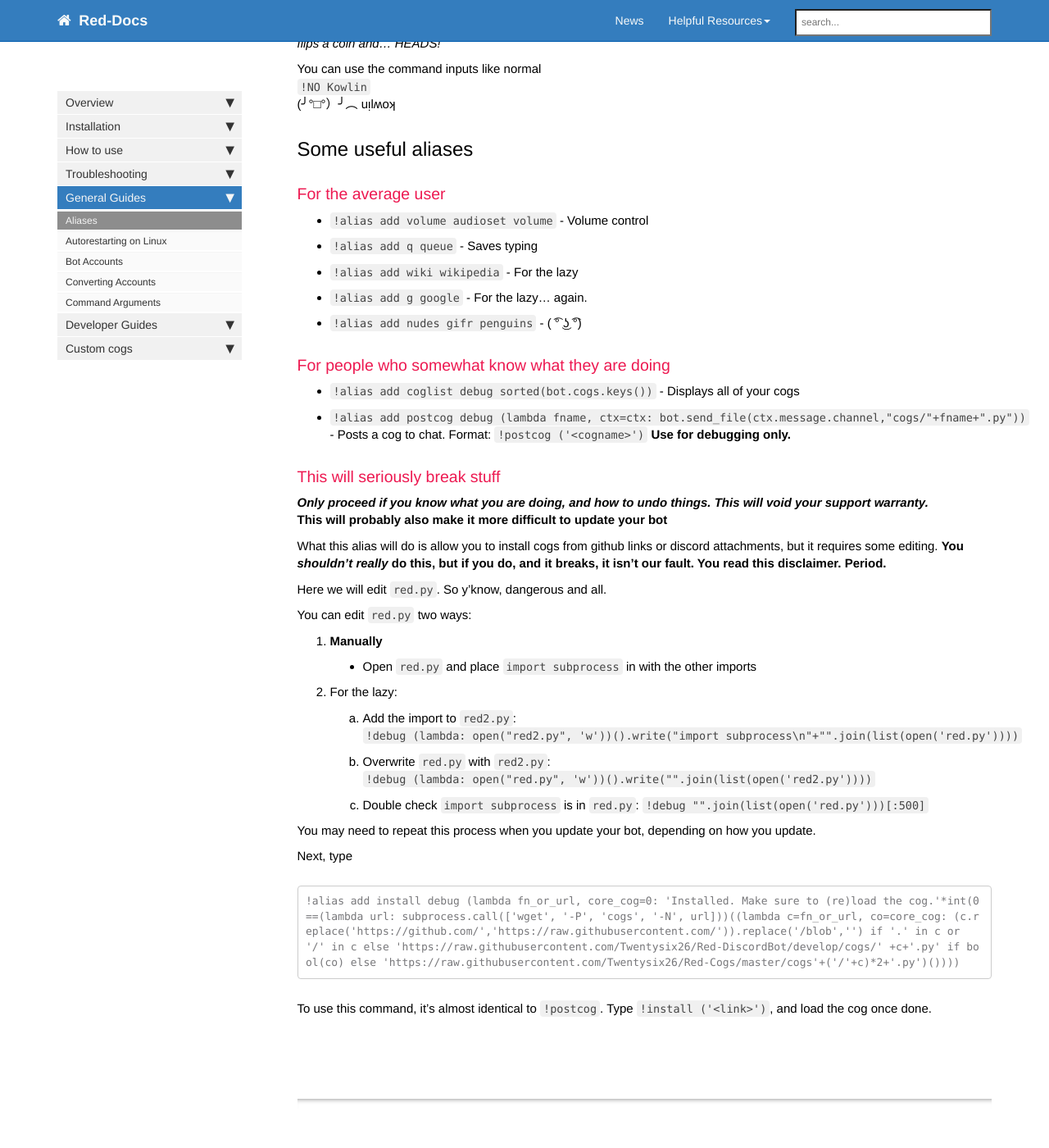
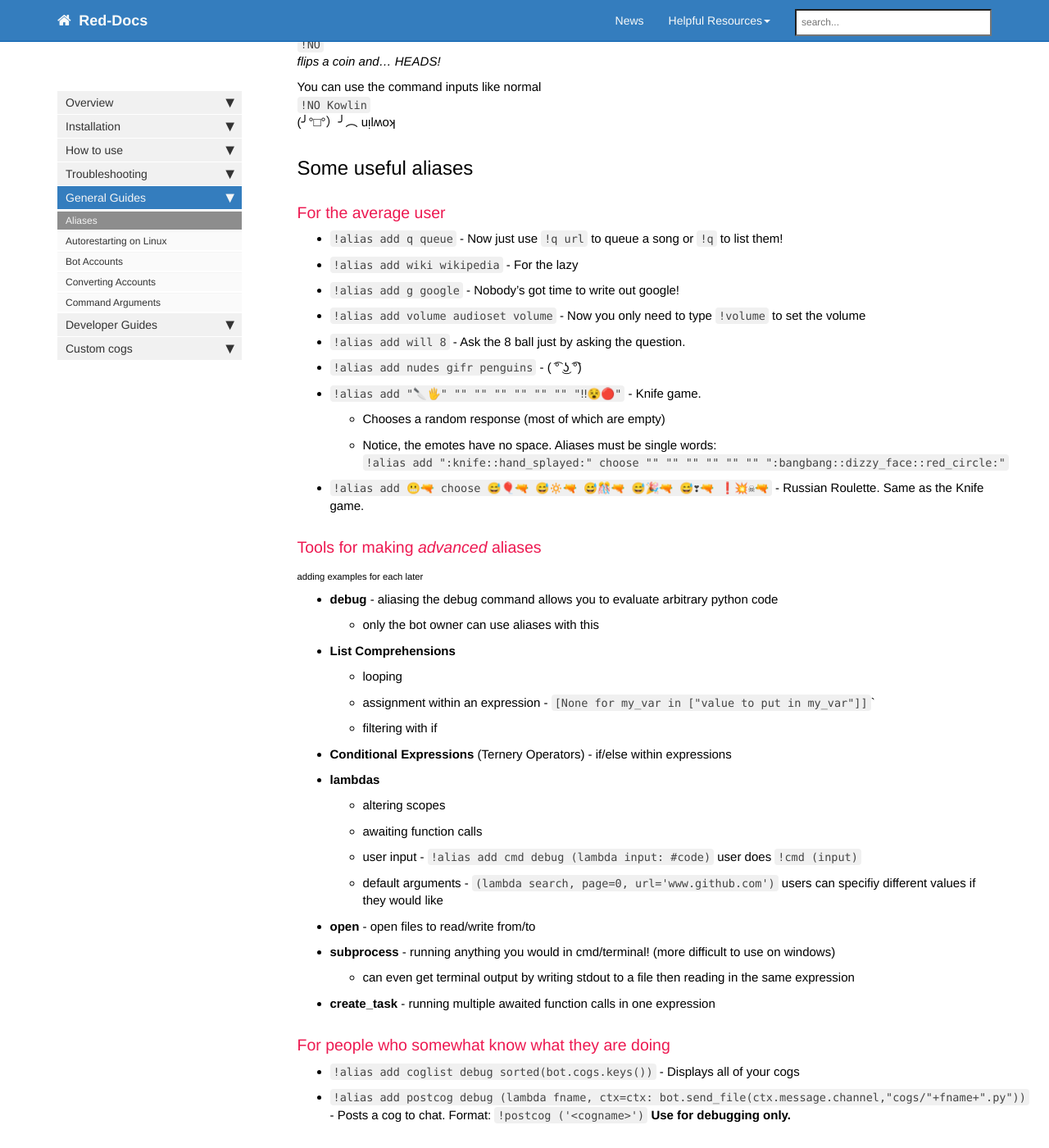
Before and after one commit to Twentysix26/Red-Docs, a Jekyll site: the page built from red/red_guide_aliases.md, in a window 1280 px wide and 1400 px high, scrolled down 651 px. Shown: the whole window at 82% size. Built offline with Jekyll 4.4.1, drawn with Linux system fonts in a browser that asks for light colours; nearby versions of some CDN libraries; comment, search, counter and statistics services are not loaded; some of the changed text lies outside the part shown.

Commit message:
update alias list, begin explanation/tutorial

```diff
--- a/red/red_guide_aliases.md
+++ b/red/red_guide_aliases.md
@@ -32,11 +32,36 @@ You can use the command inputs like normal
 
 ### For the average user
 
-* `!alias add volume audioset volume` - Volume control
-* `!alias add q queue` - Saves typing
+* `!alias add q queue` - Now just use `!q url` to queue a song or `!q` to list them!
 * `!alias add wiki wikipedia` - For the lazy
-* `!alias add g google` - For the lazy... again.
+* `!alias add g google` - Nobody's got time to write out google!
+* `!alias add volume audioset volume` - Now you only need to type `!volume` to set the volume
+* `!alias add will 8` - Ask the 8 ball just by asking the question.
 * `!alias add nudes gifr penguins` - ( ͡° ͜ʖ ͡°)
+* `!alias add "🔪🖐" "" "" "" "" "" "" "‼😵🔴"` - Knife game.
+    * Chooses a random response (most of which are empty)
+    * Notice, the emotes have no space. Aliases must be single words: `!alias add ":knife::hand_splayed:" choose "" "" "" "" "" "" ":bangbang::dizzy_face::red_circle:"`
+* `!alias add 😬🔫 choose 😅🎈🔫  😅🔅🔫 😅🎊🔫 😅🎉🔫 😅❣🔫 ❗💥☠🔫` - Russian Roulette. Same as the Knife game.
+
+### Tools for making *advanced* aliases
+<sub>adding examples for each later<sub>
+
+* **debug** - aliasing the debug command allows you to evaluate arbitrary python code
+    - only the bot owner can use aliases with this
+* **List Comprehensions**
+    - looping
+    - assignment within an expression - `[None for my_var in ["value to put in my_var"]]``
+    - filtering with if
+* **Conditional Expressions** (Ternery Operators) - if/else within expressions
+* **lambdas**
+    - altering scopes
+    - awaiting function calls
+    - user input - `!alias add cmd debug (lambda input: #code)` user does `!cmd (input)`
+    - default arguments - `(lambda search, page=0, url='www.github.com')` users can specifiy different values if they would like
+* **open** - open files to read/write from/to
+* **subprocess** - running anything you would in cmd/terminal! (more difficult to use on windows)
+    - can even get terminal output by writing stdout to a file then reading in the same expression
+* **create_task** - running multiple awaited function calls in one expression
 
 ### For people who somewhat know what they are doing
 
@@ -53,12 +78,11 @@ What this alias will do is allow you to install cogs from github links or discor
 Here we will edit `red.py`. So y'know, dangerous and all.
 
 You can edit `red.py` two ways:
-  1. **Manually**
-     * Open `red.py` and place `import subprocess` in with the other imports
-  2. For the lazy:
-     1. Add the import to `red2.py`: `!debug (lambda: open("red2.py", 'w'))().write("import subprocess\n"+"".join(list(open('red.py'))))`
-     2. Overwrite `red.py` with `red2.py`: `!debug (lambda: open("red.py", 'w'))().write("".join(list(open('red2.py'))))`
-     3. Double check `import subprocess` is in `red.py`: `!debug "".join(list(open('red.py')))[:500]`
+  1. open `red.py` and place `import subprocess` in with the other imports
+  2. for the lazy:
+    1. add the import to `red2.py`: **`!debug (lambda: open("red2.py", 'w'))().write("import subprocess\n"+"".join(list(open('red.py'))))`**
+    2. overwrite `red.py` with `red2.py`: **`!debug (lambda: open("red.py", 'w'))().write("".join(list(open('red2.py'))))`**
+    3. double check `import subprocess` is in `red.py`: **`!debug "".join(list(open('red.py')))[:500]`**
 
 You may need to repeat this process when you update your bot, depending on how you update.
 
```
